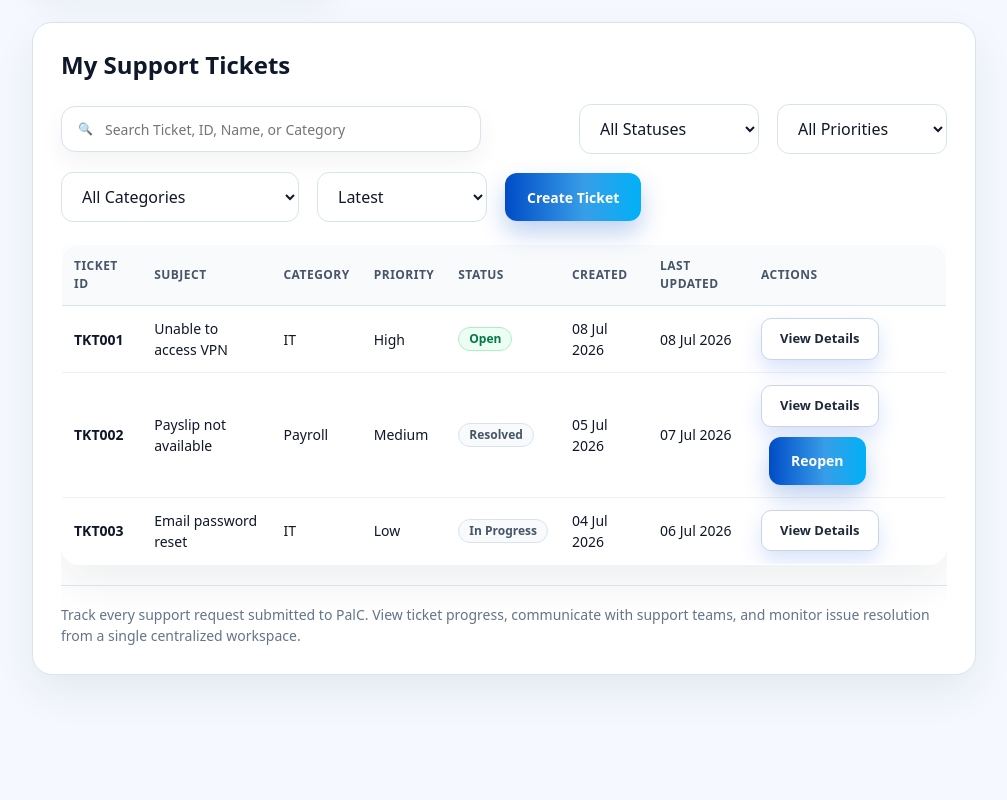
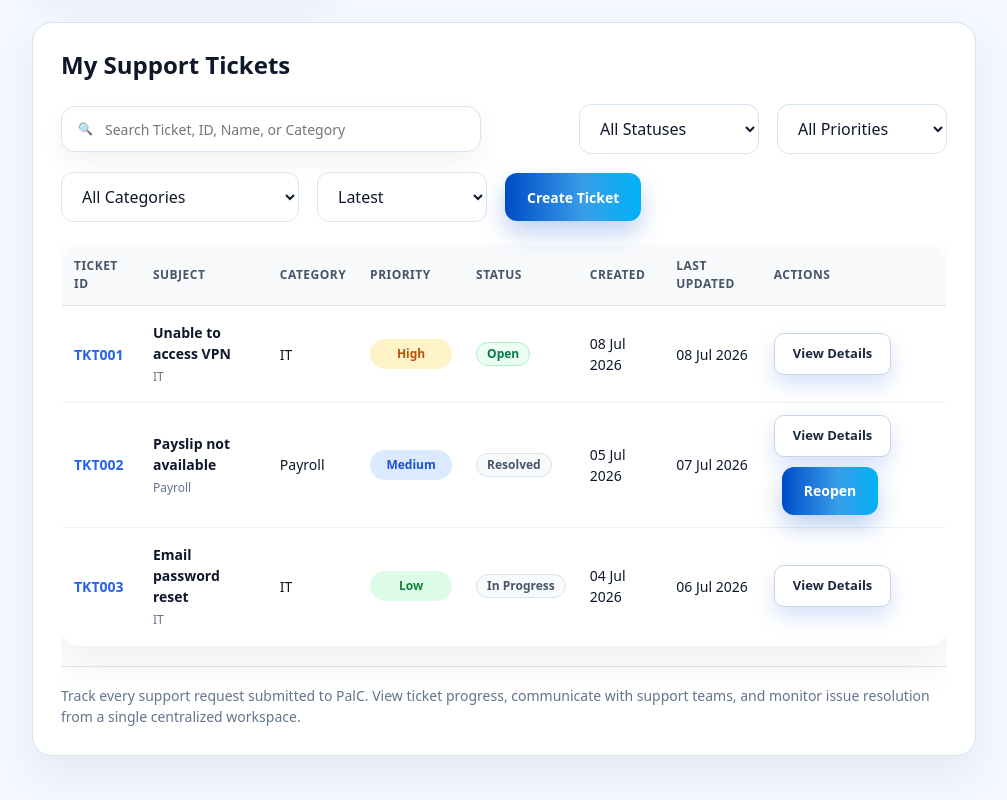
Before and after one commit to yashaswini-cyber/palc-alumni-portal, a React (Vite) app in the folder palc-alumni-portal/: page /helpdesk in a window 1280 px wide. Shown: the part 917-1717 px from the top of the page, without its empty margins (272-1279 px from the left). Before the commit the page ends 1652 px from the top, so only its background shows below. Built offline with nearby package versions, Linux system fonts and the light colour scheme.

Commit message:
Fixed spacing, wordind and layout issues in the Support Tickets section.

```diff
--- a/palc-alumni-portal/src/modules/helpdesk/HelpdeskPage.tsx
+++ b/palc-alumni-portal/src/modules/helpdesk/HelpdeskPage.tsx
@@ -80,6 +80,19 @@ const secondaryButtonStyle = {
   fontWeight: 600,
   cursor: "pointer",
   transition: ".2s",
+};
+
+const getPriorityStyle = (priority: string) => {
+  switch (priority) {
+    case "Critical":
+      return { background: "#FEE2E2", color: "#B91C1C" };
+    case "High":
+      return { background: "#FEF3C7", color: "#B45309" };
+    case "Medium":
+      return { background: "#DBEAFE", color: "#1D4ED8" };
+    default:
+      return { background: "#DCFCE7", color: "#15803D" };
+  }
 };
 
 export default function HelpdeskPage() {
@@ -280,16 +293,31 @@ const reopenTicket = (ticketId: string) => {
                 </tr>
               ) : (
                 filteredTickets.map((ticket) => (
-                  <tr key={ticket.id} style={{ borderBottom: `1px solid ${COLORS.border}` }}>
-                    <td style={{ padding: "12px", fontWeight: 700 }}>{ticket.id}</td>
-                    <td style={{ padding: "12px" }}>
-                      {ticket.subject}
+                  <tr key={ticket.id}
+                    style={{ borderBottom: `1px solid ${COLORS.border}`, transition: "background .2s ease" }}
+                    onMouseEnter={(e) => {
+                      e.currentTarget.style.background = "#F8FAFC";
+                    }}
+                    onMouseLeave={(e) => {
+                      e.currentTarget.style.background = "transparent";
+                    }}
+                  >
+                    <td style={{ padding: "16px 12px" }}><span style={{ color: "#2563EB", fontWeight: 700 }}>{ticket.id} </span></td>
+                    <td style={{ padding: "16px 12px" }}>
+                      <div style={{ display: "flex", flexDirection: "column", gap: "4px" }}><span style={{ fontWeight: 600 }}>{ticket.subject} </span>
+                        <span style={{ fontSize: "12px", color: COLORS.textSecondary }}>
+                          {ticket.category}
+                        </span>
+                      </div>
                     </td>
                     <td style={{ padding: "12px" }}>
                       {ticket.category}
                     </td>
-                    <td style={{ padding: "12px" }}>
-                      {ticket.priority}
+                    <td style={{ padding: "16px 12px" }}>
+                      <span
+                        style={{display: "inline-flex",alignItems: "center",justifyContent: "center",minWidth: "82px",padding: "6px 12px",borderRadius: "999px",fontSize: "12px",fontWeight: 700,
+                           ...getPriorityStyle(ticket.priority),}}>{ticket.priority}
+                      </span>
                     </td>
                     <td style={{ padding: "12px" }}>
                       <StatusBadge status={ticket.status} />
```
